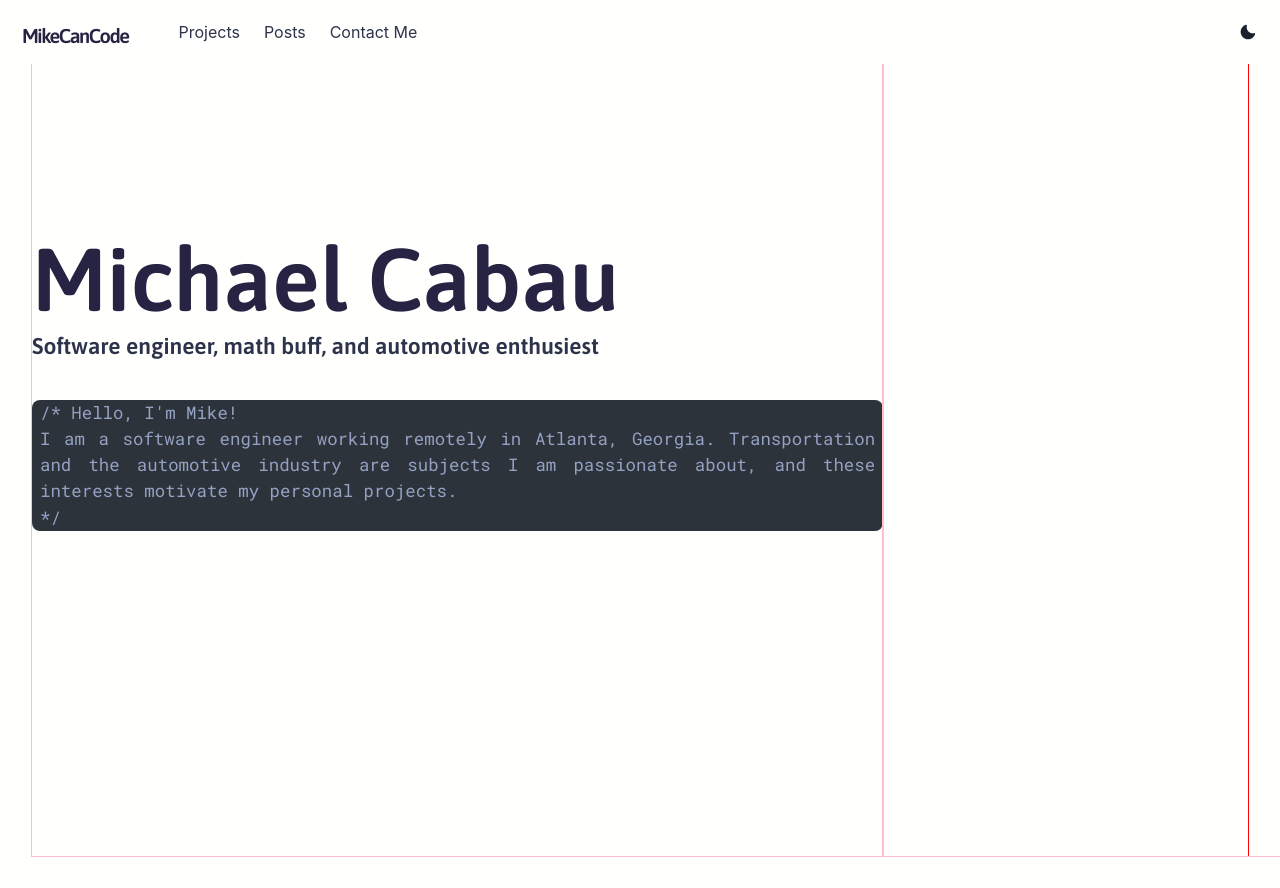
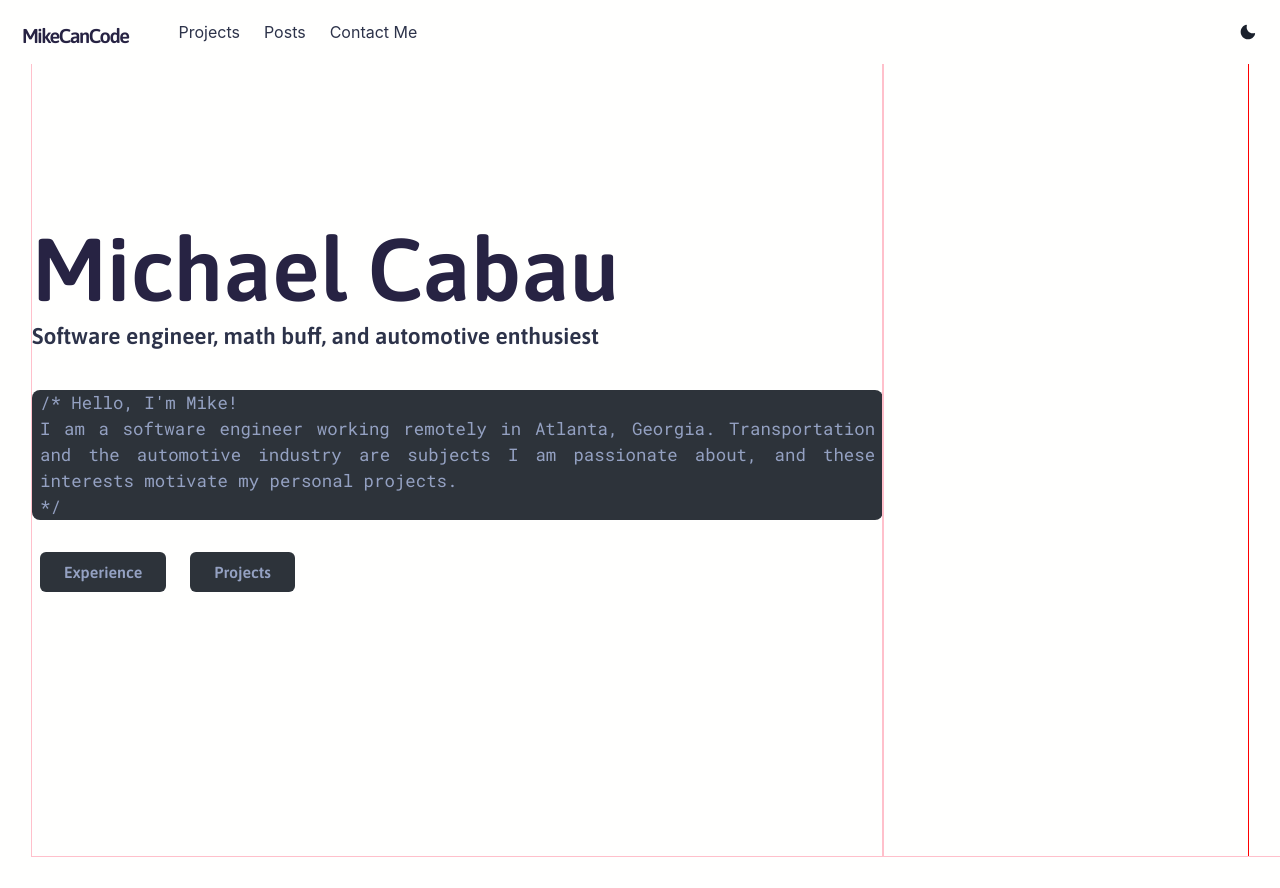
Before and after one commit to bcabau1/mike-can-code, a Next.js app: page / in a window 1280 px wide. Built offline with nearby package versions, Linux system fonts and the light colour scheme.

Commit message:
buttonbar under bio

```diff
--- /dev/null
+++ b/components/buttonbar.js
@@ -0,0 +1,30 @@
+import {NextLink} from 'next/link'
+import { Box, Text, Stack, Button } from '@chakra-ui/react'
+import { useColorModeValue } from '@chakra-ui/react'
+import { LinkItem } from './navbar'
+
+export default function ButtonBar(props) {
+    const { path } = props
+
+    return (
+        <Box w='100%' display='flex'>
+            <Stack direction={{ base: 'column', md: 'row' }} display={{ base: 'none', md: 'flex' }} width={{ base: 'full', md: 'auto' }} alignItems="center" flexGrow={1} mt={{ base: 4, md: 0 }}>
+
+                <LinkItem href="/" path={path}>
+                    <Button bg={useColorModeValue('#2d333a', '#c2bfdf')}>
+                        <Text ml="8px" mr="8px" textAlign='justify' fontSize='md' fontFamily={'heading'} color={useColorModeValue('#94a1c2','#232946')}>
+                        Experience
+                        </Text>
+                    </Button>
+                </LinkItem>
+                <LinkItem href="/" path={path}>
+                    <Button bg={useColorModeValue('#2d333a', '#c2bfdf')}>
+                        <Text ml="8px" mr="8px" textAlign='justify' fontSize='md' fontFamily={'heading'} color={useColorModeValue('#94a1c2','#232946')}>
+                        Projects
+                        </Text>
+                    </Button>
+                </LinkItem>
+            </Stack>
+        </Box>
+    )
+}
--- a/components/navbar.js
+++ b/components/navbar.js
@@ -12,12 +12,13 @@ import {
   MenuList,
   MenuButton,
   IconButton,
-  useColorModeValue
+  useColorModeValue,
+  Text
 } from '@chakra-ui/react'
 import { HamburgerIcon } from '@chakra-ui/icons'
 import ToggleTheme from './toggletheme'
 
-const LinkItem = ({ href, path, target, children, ...props }) => {
+export const LinkItem = ({ href, path, target, children, ...props }) => {
   const active = path === href
   const inactiveColor = useColorModeValue('#2d334a', '#b8c1ec')
   return (
@@ -71,13 +72,13 @@ export default function Navbar(props) {
           mt={{ base: 4, md: 0 }}
         >
           <LinkItem href="/projects" path={path}>
-            Projects
+            <Text >Projects</Text>
           </LinkItem>
           <LinkItem href="/posts" path={path}>
-            Posts
+            <Text >Posts</Text>
           </LinkItem>
           <LinkItem href="/contact" path={path}>
-            Contact Me
+            <Text >Contact Me</Text>
           </LinkItem>
         </Stack>
 
--- a/pages/index.js
+++ b/pages/index.js
@@ -1,13 +1,14 @@
-import { Container, Box, Heading } from "@chakra-ui/react"
+import { Container, Box, Heading, Button } from "@chakra-ui/react"
 import Card from "../components/card"
 import SnippetBio from "../components/snippetbio"
 import Scene from "../components/cube"
+import ButtonBar from "../components/buttonbar"
 
-export default function Page() {
+export default function Page(router) {
     return (
         <Container maxW="container.xl">
         <Box w="70%" float='left' height="100vh" outline={'1px solid pink'}>
-            <Box display={{md:'flex'}} mt={'20%'}>
+            <Box display={{md:'flex'}} mt={'20vh'}>
                 <Box flexGrow={1}>
                     <Heading as="h1" variant="section-title">
                         Michael Cabau
@@ -24,6 +25,7 @@ export default function Page() {
                     */
                 </SnippetBio>
             </Card>
+            <ButtonBar path={router.aspath}/>
         </Box>
         <Box w={'30%'} h={'100vh'} ml='70%' outline={'1px solid red'}>
             <Box position='fixed' w='100%' h='100%' outline={'1px solid pink'} ml="0%" mt='0%'>
```
